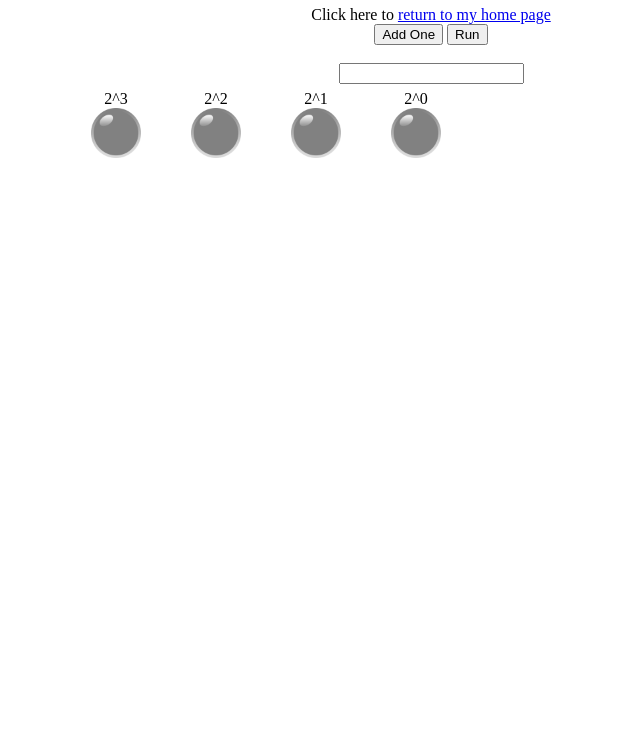
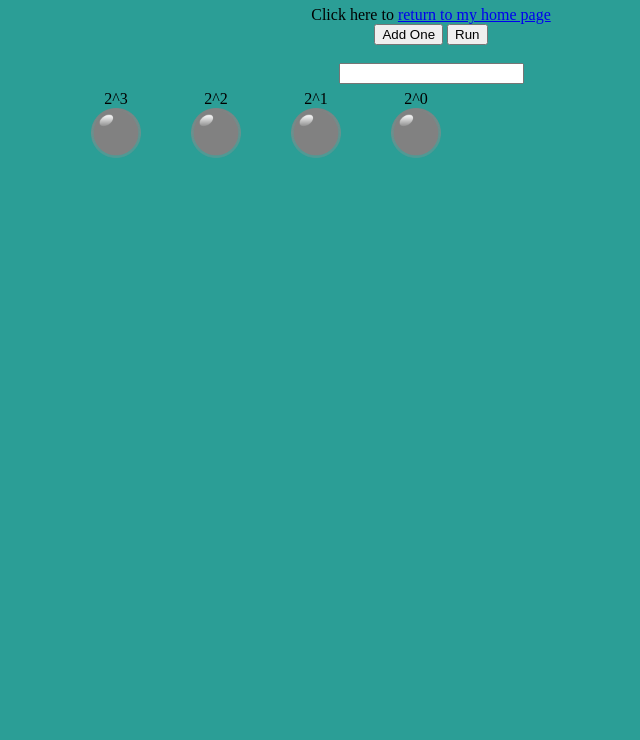
Before and after one commit to p3desai23/myWebSite, a plain HTML site: page binCounter.html in a window 1280 px wide. Shown: the part 60-800 px from the top of the page, without its empty margins (209-849 px from the left). Drawn offline with Linux system fonts and the light colour scheme.

Commit message:
Update binCounter.html

```diff
--- a/binCounter.html
+++ b/binCounter.html
@@ -100,7 +100,7 @@ function eightsPlace()
 
 </script>
 <head>
-<body>
+<body bgcolor = "#2B9E96">
 <center>
 <h1> Binary Clock </h1>
 Click here to <a href="index.html">return to my home page</a> <br/>
```
